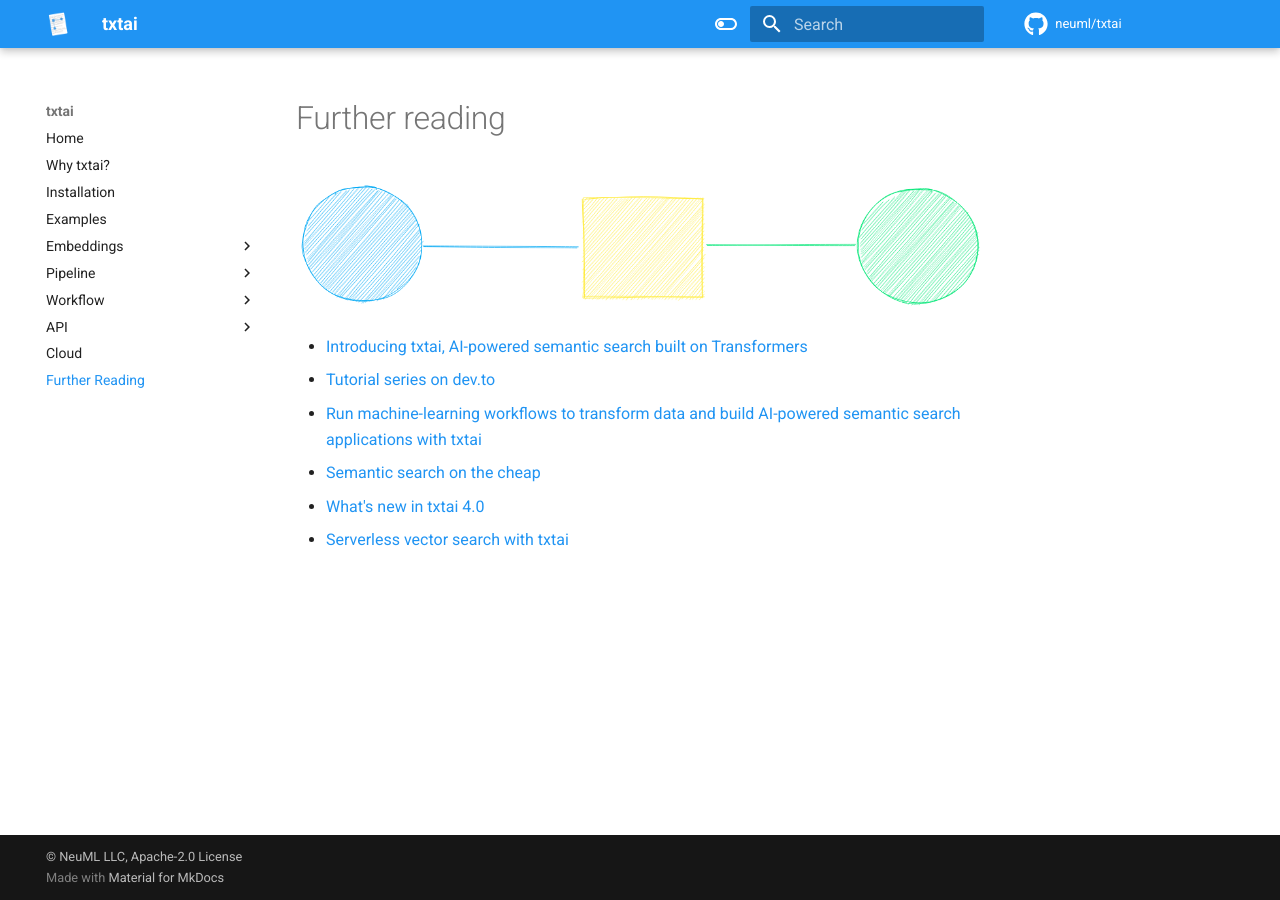
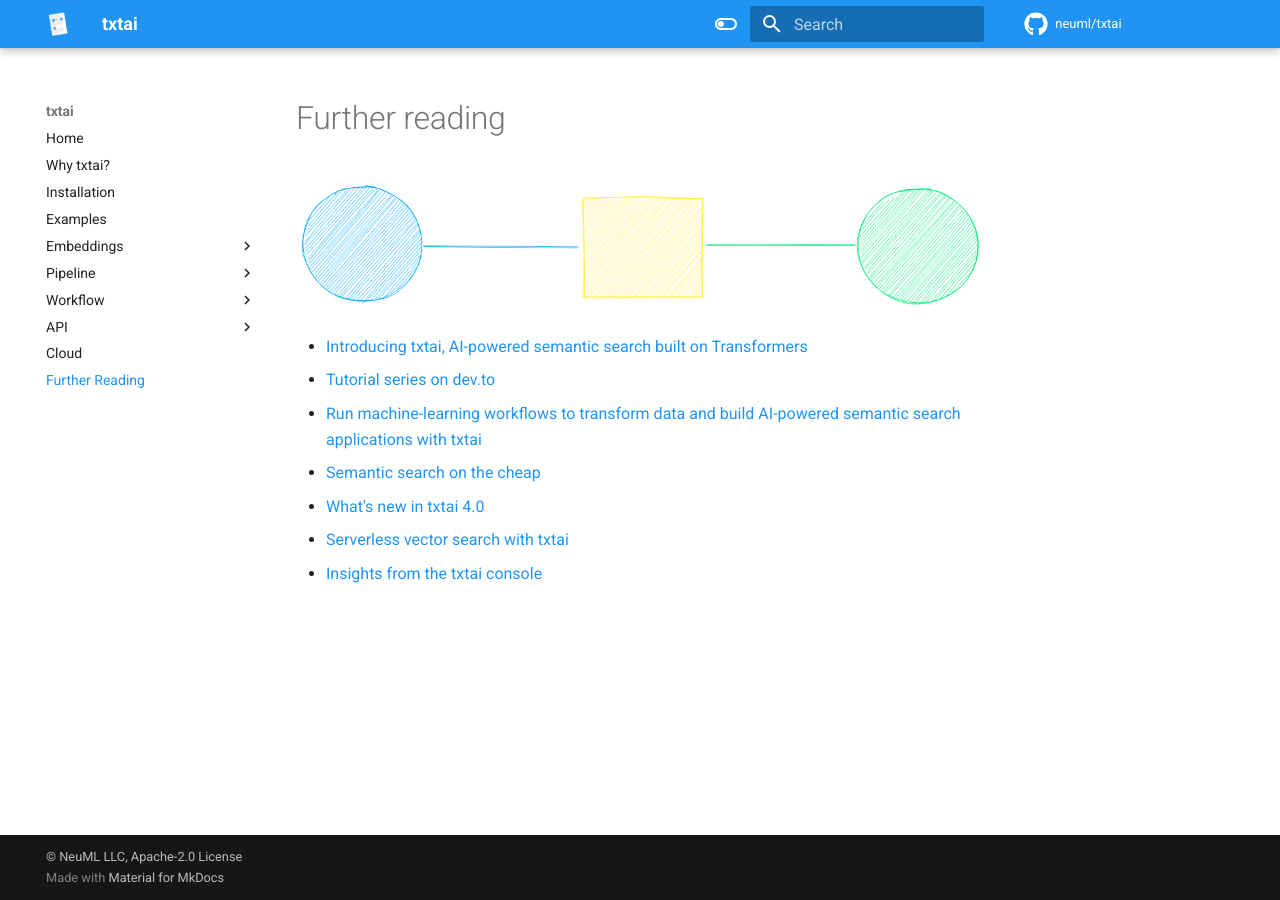
Before and after one commit to neuml/txtai, an MkDocs documentation site: the page built from docs/further.md, in a window 1280 px wide. Built offline with MkDocs 1.6.1 and Material for MkDocs 9.7.7, drawn with Linux system fonts in a browser that asks for light colours; comment, search, counter and statistics services are not loaded.

Commit message:
Add article

```diff
--- a/docs/further.md
+++ b/docs/further.md
@@ -8,3 +8,4 @@
 - [Semantic search on the cheap](https://towardsdatascience.com/semantic-search-on-the-cheap-55940c0fcdab)
 - [What's new in txtai 4.0](https://towardsdatascience.com/whats-new-in-txtai-4-0-bbc3a65c3d1c)
 - [Serverless vector search with txtai](https://towardsdatascience.com/serverless-vector-search-with-txtai-96f6163ab972)
+- [Insights from the txtai console](https://medium.com/neuml/insights-from-the-txtai-console-d307c28e149e)
```
Also changed, not shown: README.md (+1 -0 lines).
